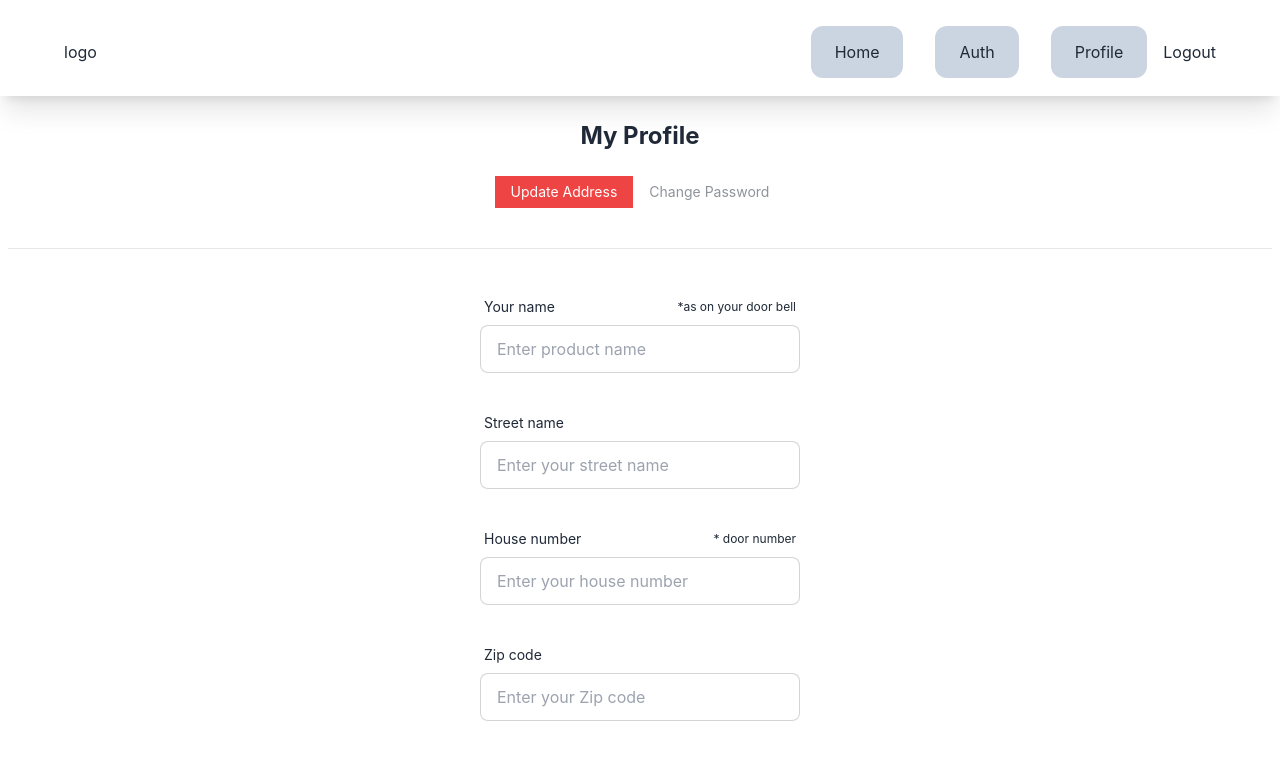
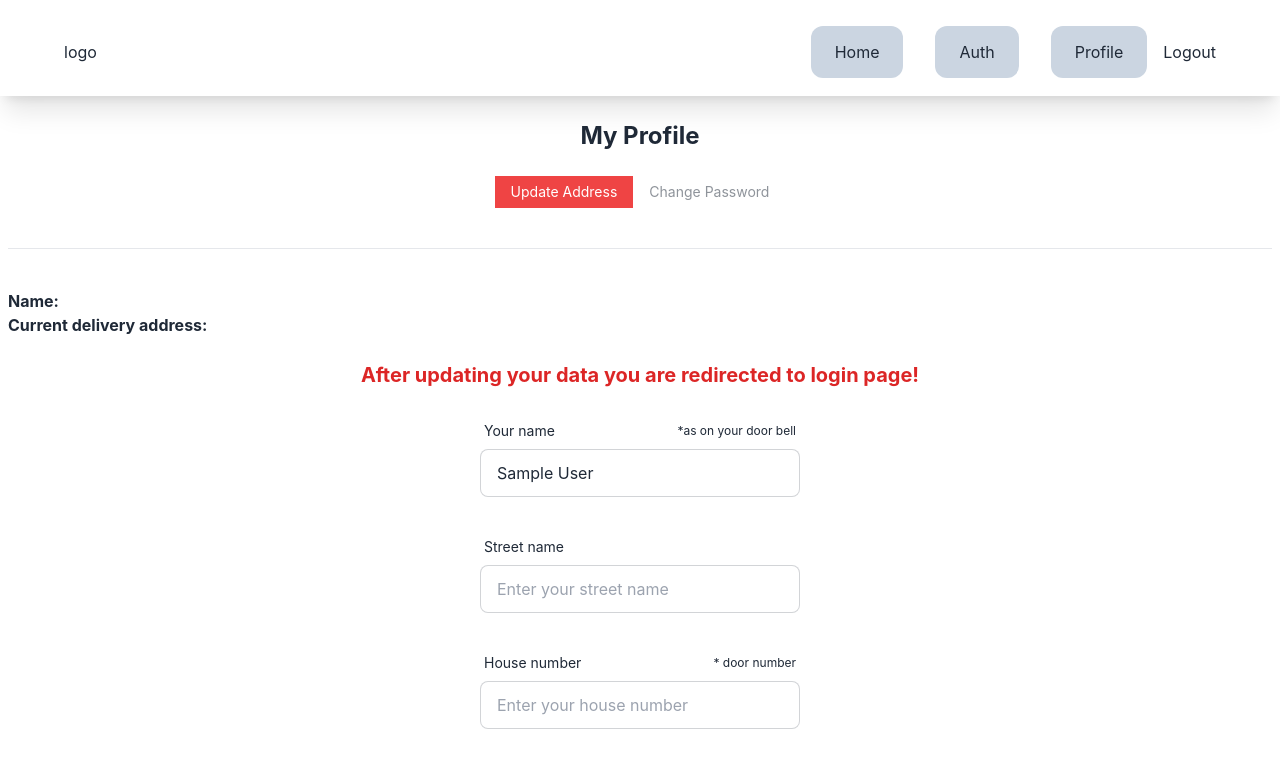
Before and after one commit to zioan/next-food-order, a Next.js app: page /profile in a window 1280 px wide. Shown: the top 763 px of the page. Built offline with nearby package versions, Linux system fonts and the light colour scheme; no server answers; the database is empty; sample sign-in values are in the browser's storage.

Commit message:
update user name and address

```diff
--- a/components/profile/AddressForm.js
+++ b/components/profile/AddressUpdateForm.js
@@ -1,18 +1,32 @@
 import { useState } from 'react';
-import { useSession } from 'next-auth/react';
+import { useSession, signOut } from 'next-auth/react';
 import axios from 'axios';
 
-function AddressForm() {
+function AddressUpdateForm() {
   const { data: session, status } = useSession();
-  const [name, setName] = useState('');
+  const [name, setName] = useState(session.user.name);
   const [street, setStreet] = useState('');
   const [houseNumber, setHouseNumber] = useState('');
   const [zip, setZip] = useState('');
   const [city, setCity] = useState('');
 
+  console.log(session);
+
   async function updateUserAddress(e) {
     e.preventDefault();
-    if (!name || !street || !houseNumber || !zip || !city) return;
+    if (
+      !name ||
+      name.trim() === '' ||
+      !street ||
+      street.trim() === '' ||
+      !houseNumber ||
+      houseNumber.trim() === '' ||
+      !zip ||
+      zip.trim() === '' ||
+      !city ||
+      city.trim() === ''
+    )
+      return;
 
     const address = `${street} ${houseNumber}, ${zip} ${city}`;
 
@@ -24,6 +38,7 @@ function AddressForm() {
         })
         .then(() => {
           console.log('Address updated!');
+          signOut();
           // setName('');
           // setNumber('');
           // setSelectedCategory('');
@@ -39,6 +54,22 @@ function AddressForm() {
 
   return (
     <>
+      {session && (
+        <p>
+          {' '}
+          <span className=' font-bold'>Name: </span> {session.name}
+        </p>
+      )}
+      {session && (
+        <p>
+          <span className=' font-bold'>Current delivery address: </span>
+          {session.address}
+        </p>
+      )}
+
+      <p className=' text-xl font-bold text-center text-red-600 my-6'>
+        After updating your data you are redirected to login page!
+      </p>
       <form
         className=' flex flex-col gap-8 w-[320px] mx-auto'
         onSubmit={updateUserAddress}
@@ -138,4 +169,4 @@ function AddressForm() {
   );
 }
 
-export default AddressForm;
+export default AddressUpdateForm;
--- a/components/profile/UserProfile.js
+++ b/components/profile/UserProfile.js
@@ -1,5 +1,5 @@
 import { useState } from 'react';
-import AddressForm from './AddressForm';
+import AddressForm from './AddressUpdateForm';
 import PasswordUpdateForm from './PasswordUpdateForm';
 
 function UserProfile() {
--- a/pages/api/auth/[...nextauth].js
+++ b/pages/api/auth/[...nextauth].js
@@ -13,6 +13,8 @@ export default NextAuth({
     jwt: ({ token, user }) => {
       if (user) {
         token.id = user._id;
+        token.name = user.name ? user.name : '';
+        token.address = user.address ? user.address : '';
         token.email = user.email;
         token.isAdmin = user.isAdmin;
         token.isCourier = user.isCourier;
@@ -23,6 +25,8 @@ export default NextAuth({
     session: ({ session, token }) => {
       if (token) {
         session.id = token.id;
+        session.name = token.name;
+        session.address = token.address;
         session.email = token.email;
         session.isAdmin = token.isAdmin;
         session.isCourier = token.isCourier;
```
